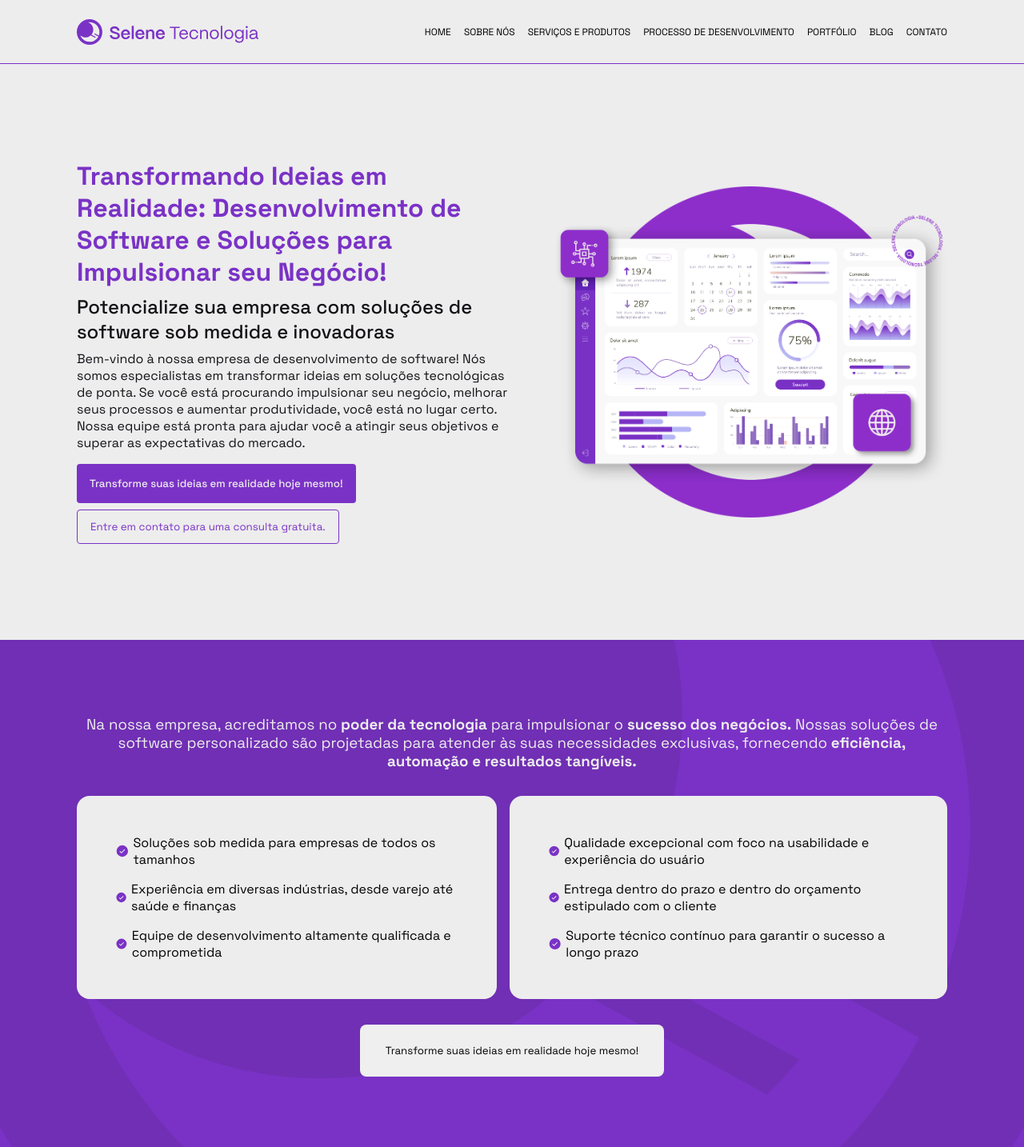
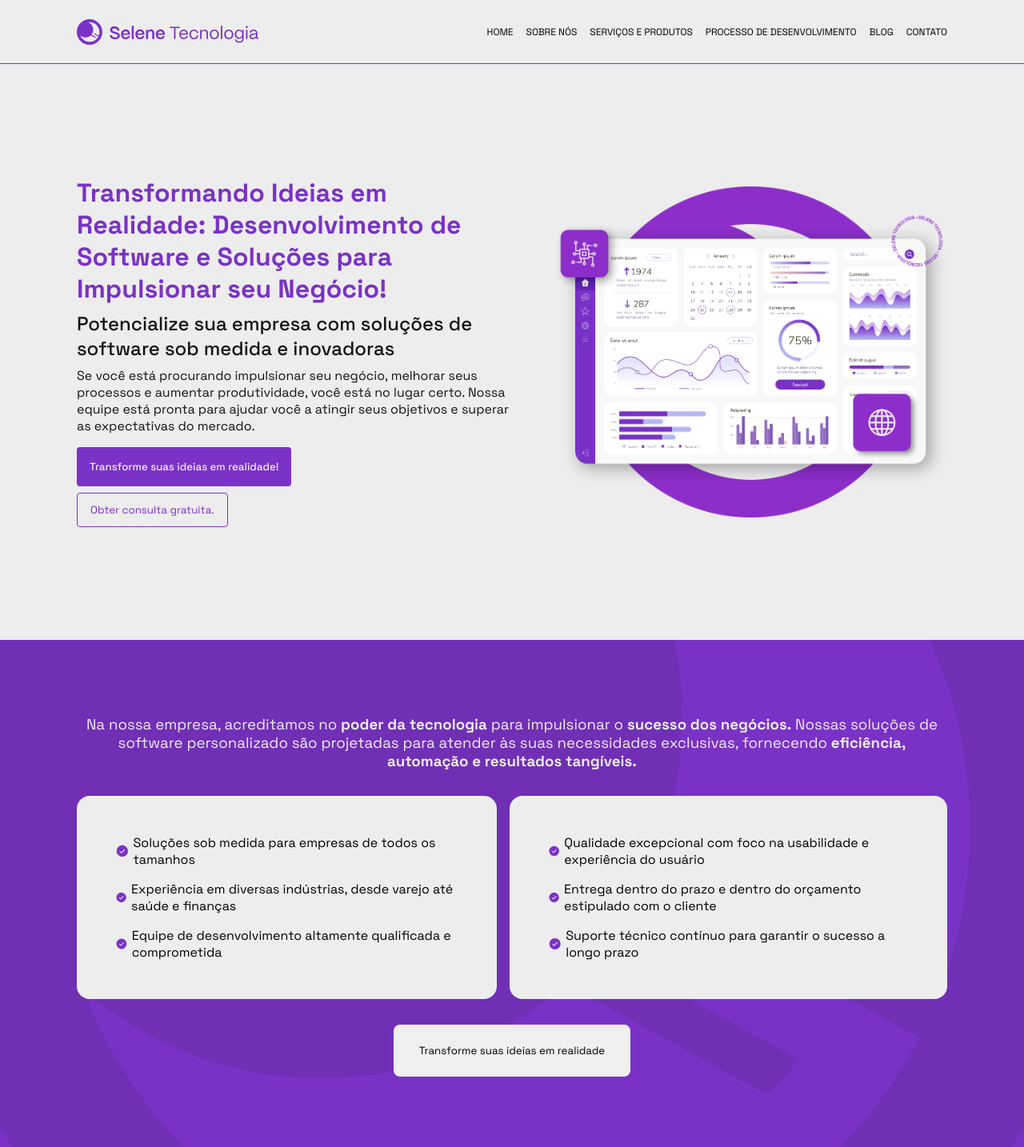
Before and after one commit to igorviniciussantana/selene-website, a Next.js app: page / in a window 1280 px wide. Shown: the top 1434 px of the page at 80% size. Built offline with nearby package versions, Linux system fonts and the light colour scheme.

Commit message:
fix: fix some minor details

```diff
--- a/src/components/Home Page/Hero Section/Hero.module.scss
+++ b/src/components/Home Page/Hero Section/Hero.module.scss
@@ -2,14 +2,13 @@
 
 @media screen and (max-width: 414px) {
 
-  .hero_img{
-    display: none;
-  }
 
   .hero_wrapper {
 
     display: flex;
     align-items: center;
+    flex-direction: column;
+    width: 100%;
     min-height: 80vh;
 
     .hero_content {
@@ -83,7 +82,7 @@
     }
   }
 }
-@media screen and (min-width: 414px) and (max-width: 920px) {
+@media screen and (min-width: 415px) and (max-width: 920px) {
   .hero_img{
     display: none;
   }
--- a/src/components/Home Page/Hero Section/Hero.tsx
+++ b/src/components/Home Page/Hero Section/Hero.tsx
@@ -39,8 +39,6 @@ export default function Hero() {
           data-aos-delay="200"
           data-aos-once="true"
         >
-          Bem-vindo à nossa empresa de desenvolvimento de software! Nós somos
-          especialistas em transformar ideias em soluções tecnológicas de ponta.
           Se você está procurando impulsionar seu negócio, melhorar seus
           processos e aumentar produtividade, você está no lugar certo. Nossa
           equipe está pronta para ajudar você a atingir seus objetivos e superar
@@ -54,7 +52,7 @@ export default function Hero() {
           data-aos-once="true"
           onClick={() => router.push('/contato')}
         >
-          Transforme suas ideias em realidade hoje mesmo!
+          Transforme suas ideias em realidade!
         </button>
 
         <button
@@ -63,7 +61,7 @@ export default function Hero() {
           data-aos-delay="400"
           data-aos-once="true"
         >
-          Entre em contato para uma consulta gratuita.
+          Obter consulta gratuita.
         </button>
       </div>
       <img
--- a/src/components/Home Page/Info Section/Info.tsx
+++ b/src/components/Home Page/Info Section/Info.tsx
@@ -100,7 +100,8 @@ export default function Info() {
       <button className={`${styles.primary_button} ${space_grotesk.className}`} data-aos="fade-up"
             data-aos-delay="200" data-aos-once="true" onClick={() => router.push('/contato')}>
 
-        Transforme suas ideias em realidade hoje mesmo!
+      Transforme suas ideias em realidade
+
 
       </button>
 
--- a/src/components/Menu/items.ts
+++ b/src/components/Menu/items.ts
@@ -16,10 +16,6 @@ export const MenuItems = [
     url: "/processo",
   },
   {
-    name: "portfólio",
-    url: "/portfolio",
-  },
-  {
     name: "blog",
     url: "/blog",
   },
--- a/src/components/Portfolio/Portfolio.tsx
+++ b/src/components/Portfolio/Portfolio.tsx
@@ -92,7 +92,7 @@ export default function Portfolio() {
           data-aos-once="true"
           onClick={() => router.push('/contato')}
         >
-          Transforme suas ideias em realidade hoje mesmo!
+          Transforme suas ideias em realidade!
         </button>
       </div>
     </div>
--- a/src/components/Process Page/Process.tsx
+++ b/src/components/Process Page/Process.tsx
@@ -74,7 +74,7 @@ export default function Process() {
           data-aos-once="true"
           onClick={() => router.push('/contato')}
         >
-          Transforme suas ideias em realidade hoje mesmo!
+          Transforme suas ideias em realidade!
         </button>
       </div>
     </div>
--- a/src/components/Products Page/Products/Products.tsx
+++ b/src/components/Products Page/Products/Products.tsx
@@ -69,7 +69,7 @@ export default function Products() {
         <button className={`${styles.primary_button} ${space_grotesk.className}`} data-aos="fade-up"
             data-aos-delay="200" data-aos-once="true" onClick={() => router.push('/contato')}>
 
-        Transforme suas ideias em realidade hoje mesmo!
+        Transforme suas ideias em realidade!
 
       </button>
       </div>
--- a/src/components/Products Page/Products/services.ts
+++ b/src/components/Products Page/Products/services.ts
@@ -12,7 +12,7 @@ export const Services = [
   {
     name: "Desenvolvimento de Aplicações Web",
     description:
-      "Nossa equipe é especializada no desenvolvimento de aplicações web personalizadas que atendem às necessidades únicas do seu negócio. Criamos soluções web poderosas, intuitivas e escaláveis, permitindo que você alcance seu público-alvo de forma eficaz e impulsione sua presença online. Utilizando as mais recentes tecnologias e frameworks, nossos desenvolvedores criarão uma aplicação web robusta e adaptada às suas especificações, oferecendo uma experiência de usuário excepcional e funcionalidades avançadas. Seja para uma plataforma de comércio eletrônico, um sistema de gerenciamento de conteúdo ou qualquer outra necessidade, estamos prontos para transformar sua visão em uma aplicação web de alto desempenho.",
+    "Soluções web poderosas, intuitivas e escaláveis, permitindo que você alcance seu público-alvo de forma eficaz e impulsione sua presença online. Utilizando as mais recentes tecnologias e frameworks, nossos desenvolvedores criarão uma aplicação web robusta e adaptada às suas especificações, oferecendo uma experiência de usuário excepcional e funcionalidades avançadas, uma aplicação web de alto desempenho."
   },
   {
     name: "Integração de Sistemas",
```
